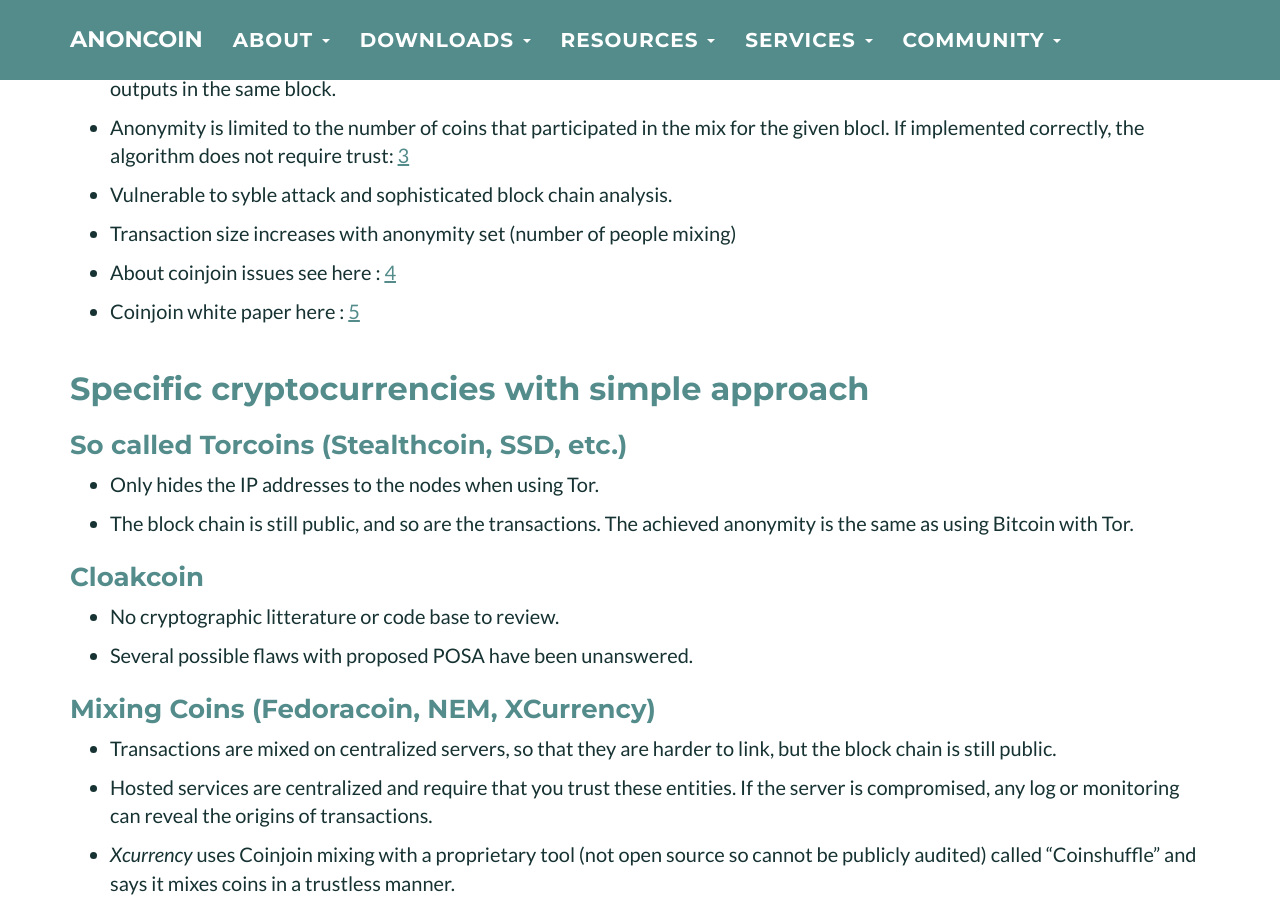
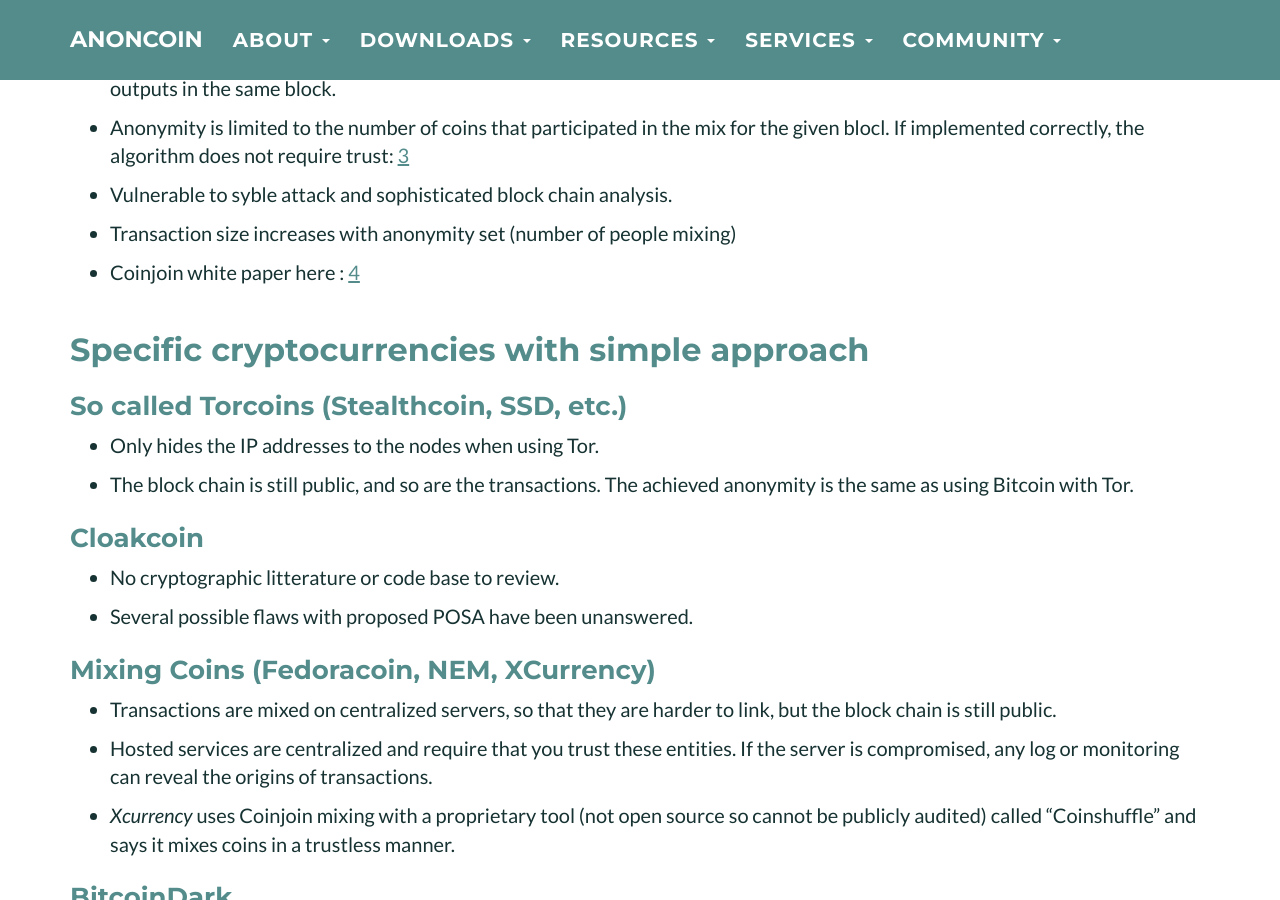
Before and after one commit to Anoncoin/anoncoin-website, a Jekyll site: the page built from resources/Anonymity_of_cryptocurrencies.md, in a window 1280 px wide and 900 px high, scrolled down 3783 px. Built offline with Jekyll 4.4.1, drawn with Linux system fonts in a browser that asks for light colours.

Commit message:
Update blockchainexplorer and fix links

```diff
--- a/_data/navigation.yml
+++ b/_data/navigation.yml
@@ -37,7 +37,7 @@
   - title: Exchanges
     url: /Exchanges/
   - title: Blockchain explorer
-    url: http://anoncash.net/chain/Anoncoin
+    url: http://anoncash.net
   - title: Mining pools
     url: /Mining_pools/
   - title: separator
--- a/resources/Anonymity_of_cryptocurrencies.md
+++ b/resources/Anonymity_of_cryptocurrencies.md
@@ -91,11 +91,7 @@ Embedded tools or online services
 
 <!-- -->
 
--   About coinjoin issues see here : [4](https://blog.blockchain.com/2014/06/10/sharedcoin-and-other-coinjoin-implementations-uses-and-limitations)
-
-<!-- -->
-
--   Coinjoin white paper here : [5](http://www0.cs.ucl.ac.uk/staff/G.Danezis/papers/DanezisFournetKohlweissParno13.pdf)
+-   Coinjoin white paper here : [4](http://www0.cs.ucl.ac.uk/staff/G.Danezis/papers/DanezisFournetKohlweissParno13.pdf)
 
 Specific cryptocurrencies with simple approach
 ----------------------------------------------
```
Also changed, not shown: services/Block_chain_explorers.md (+1 -1 lines).
